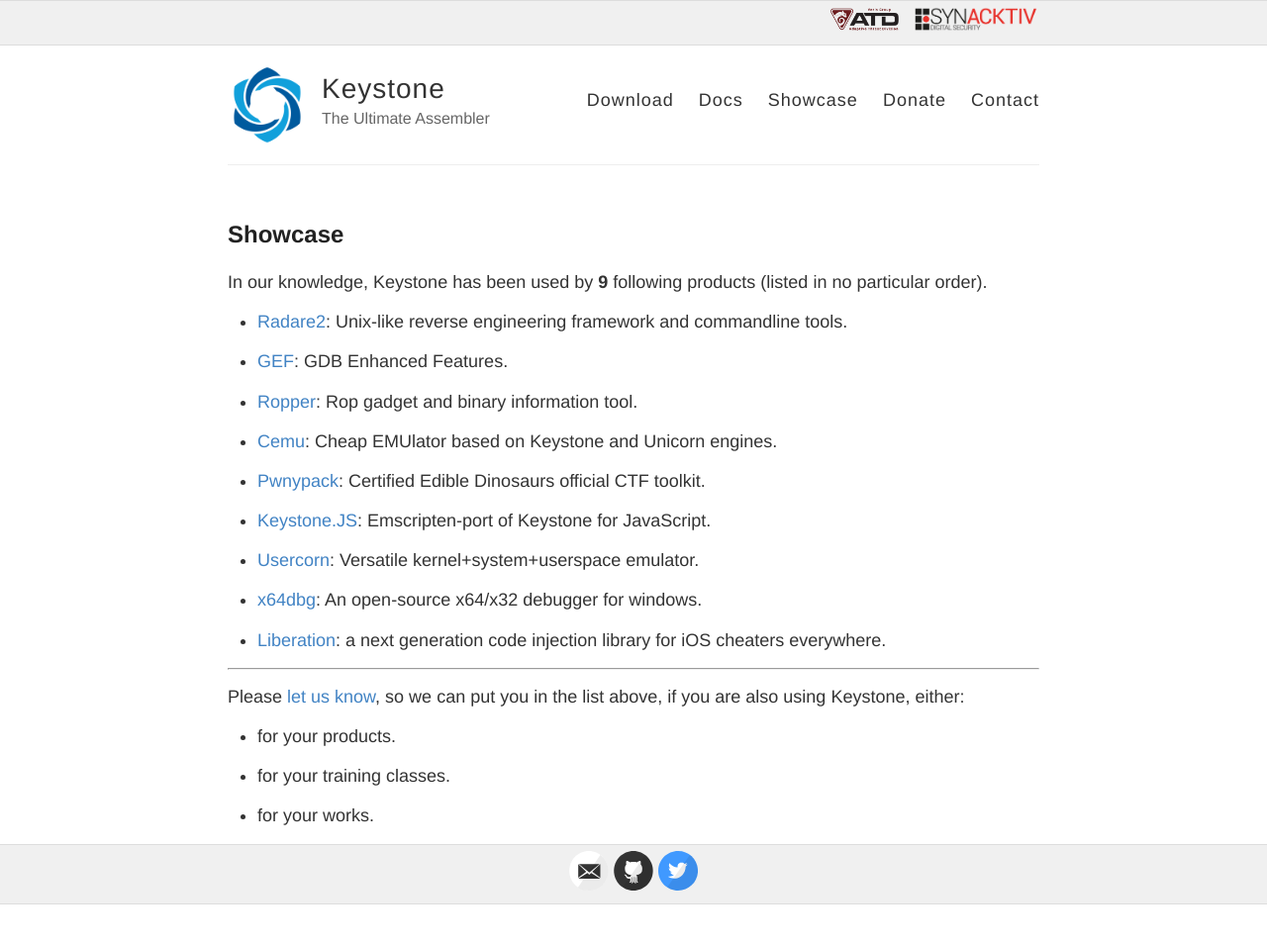
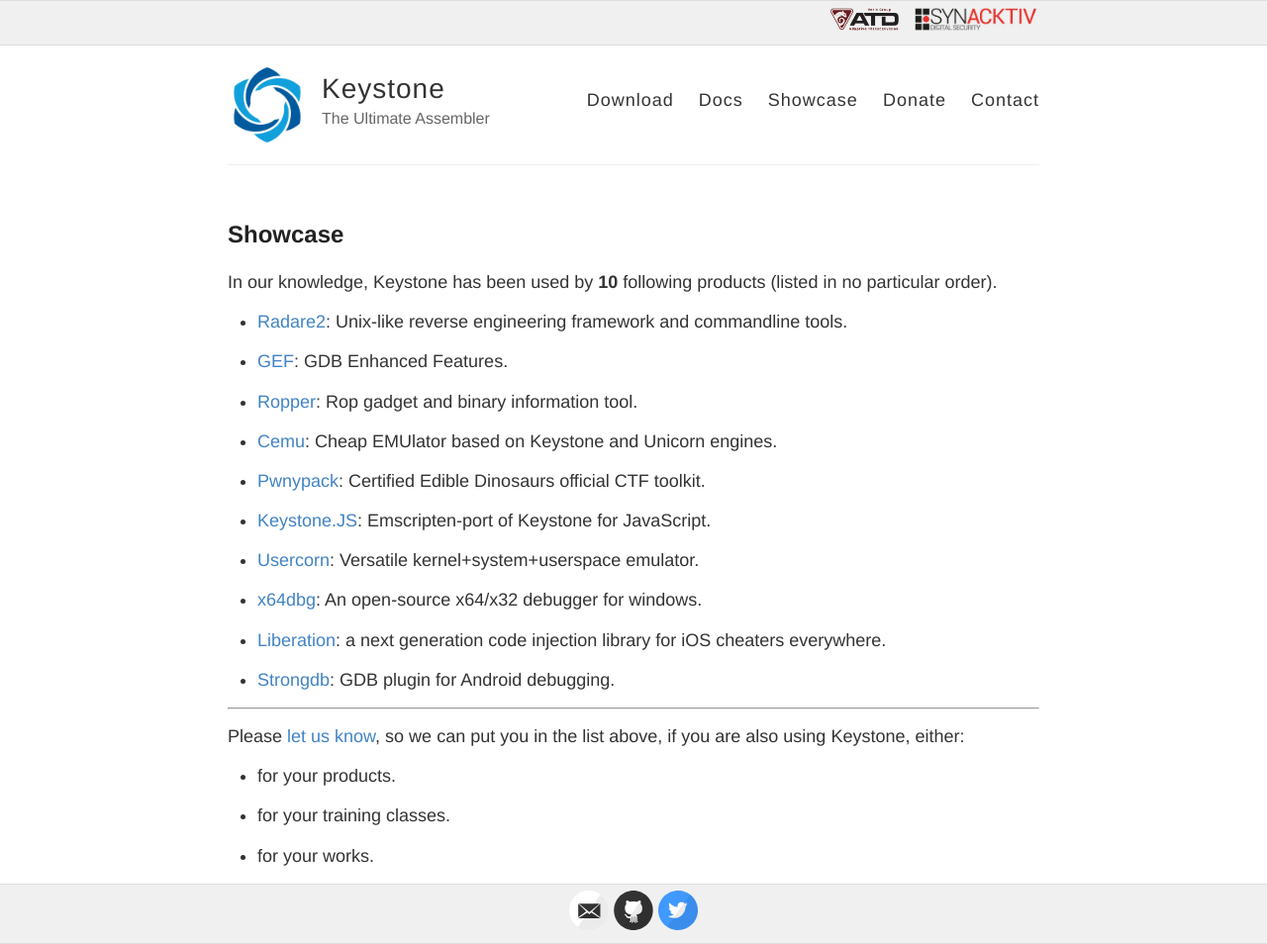
Before and after one commit to keystone-engine/keystone-engine.github.io, a Jekyll site: the page built from showcase.md, in a window 1280 px wide. Shown: the whole page at 99% size. Built offline with Jekyll 4.4.1, drawn with Linux system fonts in a browser that asks for light colours; before the commit the page ends 914 px from its top, so only the background shows below that.

Commit message:
showcase

```diff
--- a/showcase.md
+++ b/showcase.md
@@ -6,7 +6,7 @@
 
 ## Showcase
 
-In our knowledge, Keystone has been used by **9** following products (listed in no particular order).
+In our knowledge, Keystone has been used by **10** following products (listed in no particular order).
 
 - [Radare2](https://github.com/radare/radare2): Unix-like reverse engineering framework and commandline tools.
 
@@ -26,6 +26,8 @@
 
 - [Liberation](https://github.com/iOSCheaters/Liberation): a next generation code injection library for iOS cheaters everywhere.
 
+- [Strongdb](https://github.com/cx9527/strongdb): GDB plugin for Android debugging.
+
 
 ---
 
```
